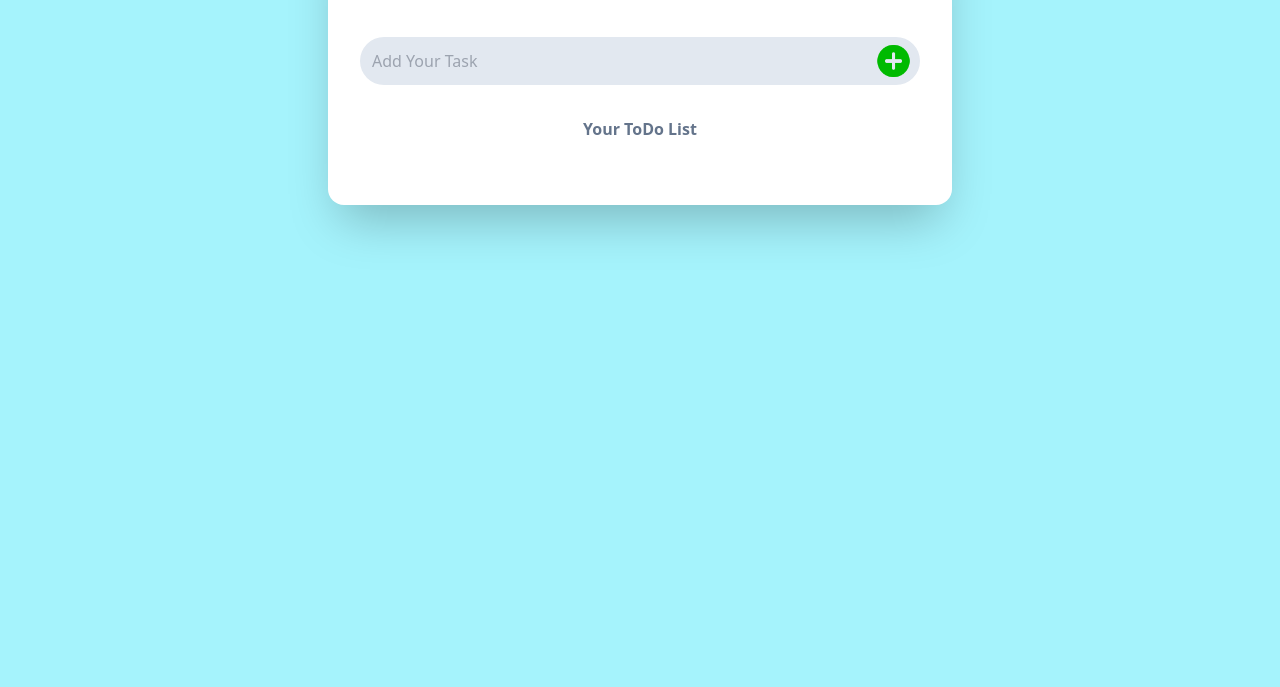
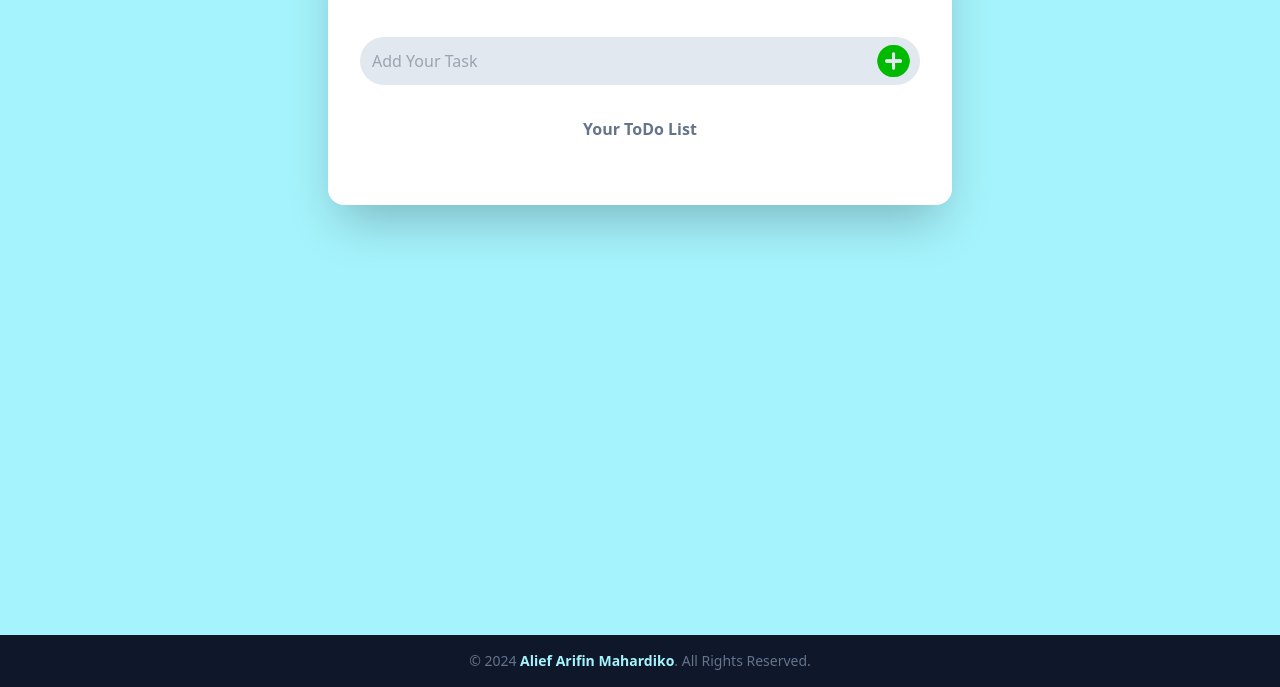
Before and after one commit to Ar1veeee/todolist-app, a website: page index.html in a window 1280 px wide. Shown: the part 165-852 px from the top of the page. Before the commit the page ends 800 px from the top, so only its background shows below. Drawn offline with Linux system fonts and the light colour scheme.

Commit message:
add footer

```diff
--- a/index.html
+++ b/index.html
@@ -6,12 +6,18 @@
     <meta name="viewport" content="width=device-width, initial-scale=1.0">
     <title>to-do-list</title>
     <link rel="stylesheet" href="src/output.css">
+    <style>
+        html, body{
+            height: 100%;
+        }
+    </style>
 </head>
 
 <body class="bg-primary">
-    <section class="pt-20 pb-20">
+    <section class="w-full h-full pt-20">
         <div class="container flex justify-center">
-                <div class="mb-12 p-8 md:w-1/2 sm:w-1/2 border border-slate-200 rounded-2xl shadow-2xl xl:border-none text-center bg-white">
+            <div
+                class="mb-12 p-8 md:w-1/2 sm:w-1/2 border border-slate-200 rounded-2xl shadow-2xl xl:border-none text-center bg-white">
                 <!-- Top Section -->
                 <div class="flex justify-center mb-6">
                     <span>
@@ -26,16 +32,15 @@
                     role="alert">
                     <strong class="font-bold">Success!</strong>
                     <span class="block sm:inline">Todo List Added Successfully.</span>
-                        <button type="button" class="absolute top-0 bottom-0 right-0 px-4 py-3"
-                            <svg class="fill-current h-6 w-6 text-green-500" role="button"
-                                xmlns="http://www.w3.org/2000/svg" viewBox="0 0 20 20">
+                    <button type="button" class="absolute top-0 bottom-0 right-0 px-4 py-3" <svg
+                        class="fill-current h-6 w-6 text-green-500" role="button" xmlns="http://www.w3.org/2000/svg"
+                        viewBox="0 0 20 20">
                         <title>Close</title>
                         <path
                             d="M14.348 5.652a1 1 0 10-1.414-1.414L10 7.172 7.066 4.238a1 1 0 00-1.415 1.415L8.586 10l-2.935 2.934a1 1 0 101.415 1.415L10 12.828l2.934 2.934a1 1 0 001.415-1.415L11.414 10l2.934-2.934z" />
                         </svg>
                     </button>
                 </div>
-
 
                 <!-- Form Section -->
                 <form action="#">
@@ -50,13 +55,19 @@
                         <div class="mb-2">
                             <p class="font-bold text-slate-500">Your ToDo List</p>
                         </div>
-
                     </div>
                 </form>
             </div>
         </div>
     </section>
+
+    <!-- Footer -->
+    <footer class="bg-dark pt-4 pb-4">
+        <p class="font-medium text-sm text-slate-500 text-center">
+            &copy; 2024 <a href="https://instagram.com/aliefarfn" target="_blank" class="font-bold text-primary">Alief
+                Arifin Mahardiko</a>. All Rights Reserved.
+        </p>
+    </footer>
     <script src="dist/js/script.js"></script>
 </body>
-
 </html>
--- a/tailwind.config.js
+++ b/tailwind.config.js
@@ -9,6 +9,8 @@ module.exports = {
     extend: {
       colors:{
         primary: '#a5f3fc',
+        dark: '#0f172a',
+
       }
     },
   },
```
Also changed, not shown: src/output.css. Lines whose indentation alone changed are shown as unchanged.
